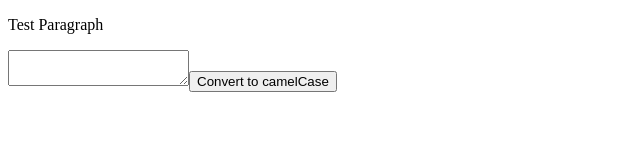
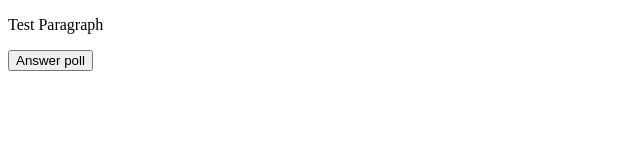
Before and after one commit to paramveer02/Javascript-Challenges, a website: page udemy-challenges/html/index.html in a window 1280 px wide. Shown: the whole page, without its empty margins (0-640 px from the left). Drawn offline with Linux system fonts and the light colour scheme.

Commit message:
added button to answer poll (challenge-15

```diff
--- a/udemy-challenges/html/index.html
+++ b/udemy-challenges/html/index.html
@@ -3,10 +3,11 @@
   <head>
     <meta charset="UTF-8" />
     <meta name="viewport" content="width=device-width, initial-scale=1.0" />
-    <title>Challenge-14</title>
+    <script src="../challenge-15.js" type="module"></script>
+    <title>Challenge-15</title>
   </head>
   <body>
     <p>Test Paragraph</p>
-    <script src="../challenge-14.js" type="module"></script>
+    <button class="poll">Answer poll</button>
   </body>
 </html>
```
